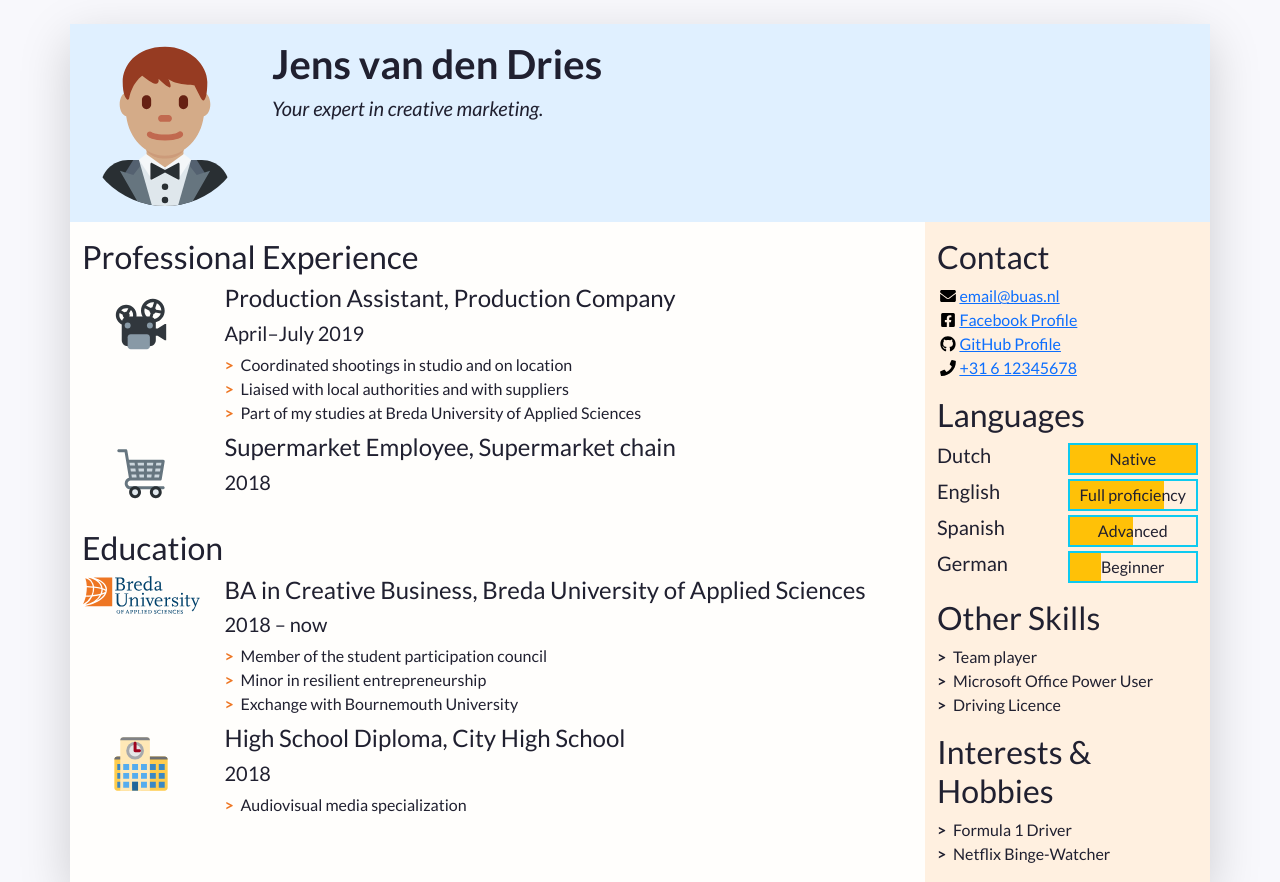
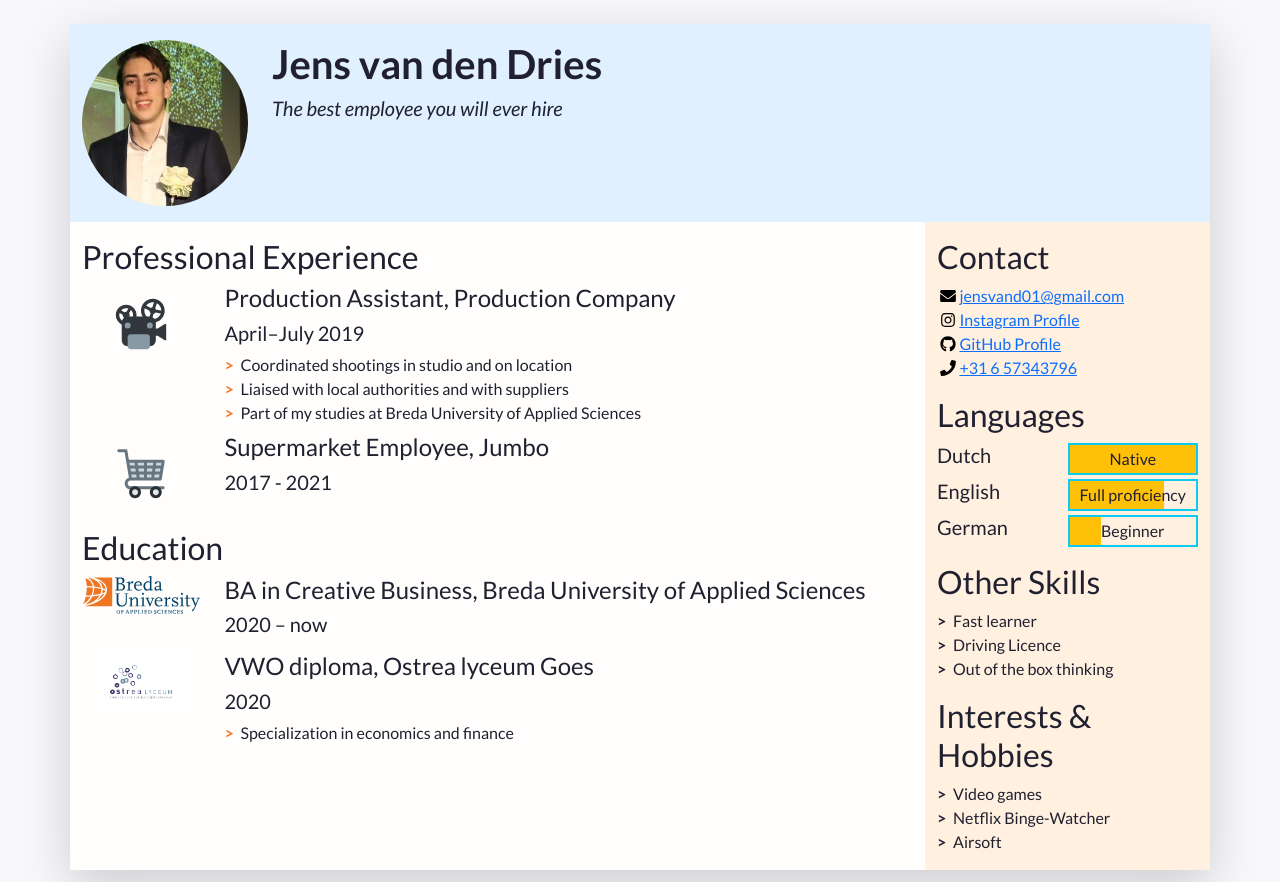
Before and after one commit to JensD01/PRJ4-cv, a plain HTML site: page index.html in a window 1280 px wide. Shown: the top 882 px of the page. Drawn offline with nearby package versions, Linux system fonts and the light colour scheme.

Commit message:
first big edits

```diff
--- a/index.html
+++ b/index.html
@@ -48,14 +48,14 @@
             "w-100" makes sure the image takes the full width of the column it's in
             "rounded-circle" cuts a circle around the image
           -->
-          <img class="w-100 rounded-circle my-3" src="images/portrait.svg" alt="Portrait of Firstname Lastname" width="160">
+          <img class="w-100 rounded-circle my-3" src="images/profile-photo2.jpg" alt="Portrait of Jens van den Dries" width="326">
         </div>
         <!--
           A container to wrap around your name and tagline. Full-width at small size, then columns of increasing size.
         -->
         <div class="col-12 col-sm-8 col-md-9 col-lg-10 my-3 header-content">
           <h1 class="fw-bolder">Jens van den Dries</h1>
-          <h5 class="fst-italic tagline">Your expert in creative marketing.</h5>
+          <h5 class="fst-italic tagline">The best employee you will ever hire</h5>
         </div>
       </header>
 
@@ -107,8 +107,8 @@
                   <img class="biography-logo mw-100 d-block mx-auto" src="images/employers/trolley.svg" alt="Company logo" width="80">
                 </div>
                 <div class="biography-contents col-9 col-sm-10 col-md-9 col-lg-10">
-                  <h4>Supermarket Employee, Supermarket chain</h4>
-                  <h5>2018</h5>
+                  <h4>Supermarket Employee, Jumbo </h4>
+                  <h5>2017 - 2021</h5>
                   <!-- This entry doesn't have a list of achievements, but you can copy-paste the one from above -->
                 </div>
               </li>
@@ -129,26 +129,23 @@
                 </div>
                 <div class="biography-contents col-9 col-sm-10 col-md-9 col-lg-10">
                   <h4>BA in Creative Business, Breda University of Applied Sciences</h4>
-                  <h5>2018&nbsp;&ndash;&nbsp;now</h5>
+                  <h5>2020&nbsp;&ndash;&nbsp;now</h5>
                   <!-- Use the list below to talk about minors, exchanges, extra-curricular activities. -->
                   <ul class="biography-details list-unstyled">
-                    <li>Member of the student participation council</li>
-                    <li>Minor in resilient entrepreneurship</li>
-                    <li>Exchange with Bournemouth University</li>
-                  </ul>
+                   </ul>
                 </div>
               </li>
 
               <!-- 2nd item in education -->
               <li class="biography-item row mb-2">
                 <div class="logo-container col-3 col-sm-2 col-md-3 col-lg-2">
-                  <img class="biography-logo mw-100 d-block mx-auto" src="images/schools/school.svg" alt="School logo" width="80">
+                  <img class="biography-logo mw-100 d-block mx-auto" src="images/schools/ostrea.jpg" alt="School logo" width="80">
                 </div>
                 <div class="biography-contents col-9 col-sm-10 col-md-9 col-lg-10">
-                  <h4>High School Diploma, City High School</h4>
-                  <h5>2018</h5>
+                  <h4>VWO diploma, Ostrea lyceum Goes</h4>
+                  <h5>2020</h5>
                   <ul class="biography-details list-unstyled">
-                    <li>Audiovisual media specialization</li>
+                    <li>Specialization in economics and finance</li>
                   </ul>
                 </div>
               </li>
@@ -177,27 +174,27 @@
             -->
             <ul class="contact-list list-unstyled">
               <li class="contact-item">
-                <a class="d-flex align-items-center" href="mailto:email@buas.nl" target="_blank">
+                <a class="d-flex align-items-center" href="mailto:jensvand01@gmail.com" target="_blank">
                   <img class="contact-icon" src="images/icons/envelope.svg" alt="Email">
-                  email@buas.nl
+                  jensvand01@gmail.com
                 </a>
               </li>
               <li class="contact-item">
-                <a class="d-flex align-items-center" href="https://facebook.com/" target="_blank">
-                  <img class="contact-icon" src="images/icons/facebook.svg" alt="Facebook">
-                  Facebook Profile
+                <a class="d-flex align-items-center" href="https://www.instagram.com/jens_van_den_dries/" target="_blank">
+                  <img class="contact-icon" src="images/icons/instagram.svg" alt="Instagram">
+                  Instagram Profile
                 </a>
               </li>
               <li class="contact-item">
-                <a class="d-flex align-items-center" href="https://github.com/" target="_blank">
+                <a class="d-flex align-items-center" href="https://github.com/JensD01" target="_blank">
                   <img class="contact-icon" src="images/icons/github.svg" alt="LinkedIn">
                   GitHub Profile
                 </a>
               </li>
               <li class="contact-item">
-                <a class="d-flex align-items-center" href="tel:+31612345678" target="_blank">
+                <a class="d-flex align-items-center" href="tel:+31657343796" target="_blank">
                   <img class="contact-icon" src="images/icons/phone.svg" alt="Mobile Phone">
-                  +31 6 12345678
+                  +31 6 57343796
                 </a>
               </li>
             </ul>
@@ -225,15 +222,7 @@
                   <h6 class="position-absolute w-100 text-center top-0 py-1">Full proficiency</h6>
                 </div>
               </li>
-              <li class="language-item d-flex mb-1">
-                <h5 class="language-name w-50">Spanish</h5>
-                <div class="language-level w-50 border border-info border-2 position-relative">
-                  <!-- The div below is a progress bar. Choose between w-25, w-50, w-75 and w-100 to show your level of fluency -->
-                  <div class="language-progress position-absolute bg-warning h-100 w-50"></div>
-                  <h6 class="position-absolute w-100 text-center top-0 py-1">Advanced</h6>
-                </div>
-              </li>
-              <li class="language-item d-flex mb-1">
+                  <li class="language-item d-flex mb-1">
                 <h5 class="language-name w-50">German</h5>
                 <div class="language-level w-50 border border-info border-2 position-relative">
                   <!-- The div below is a progress bar. Choose between w-25, w-50, w-75 and w-100 to show your level of fluency -->
@@ -249,9 +238,9 @@
           <section class="my-3 aside-section">
             <h2>Other Skills</h2>
             <ul class="skill-list list-unstyled">
-              <li class="skill-item">Team player</li>
-              <li class="skill-item">Microsoft Office Power User</li>
+              <li class="skill-item">Fast learner</li>
               <li class="skill-item">Driving Licence</li>
+			  <li class="skill-item">Out of the box thinking</li>
             </ul>
           </section>
 
@@ -260,8 +249,9 @@
           <section class="my-3 aside-section">
             <h2>Interests &amp; Hobbies</h2>
             <ul class="skill-list list-unstyled">
-              <li class="skill-item">Formula 1 Driver</li>
+              <li class="skill-item">Video games</li>
               <li class="skill-item">Netflix Binge-Watcher</li>
+			  <li class="skill-item">Airsoft</li>
             </ul>
           </section>
 
```
Also changed, not shown: images/profile-photo2.jpg (added), images/schools/ostrea.jpg (added).
